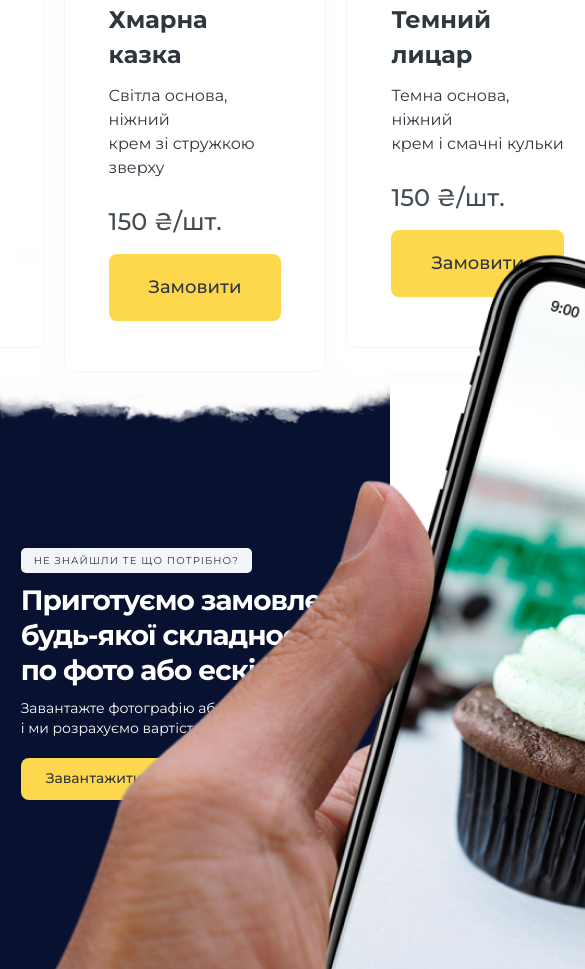
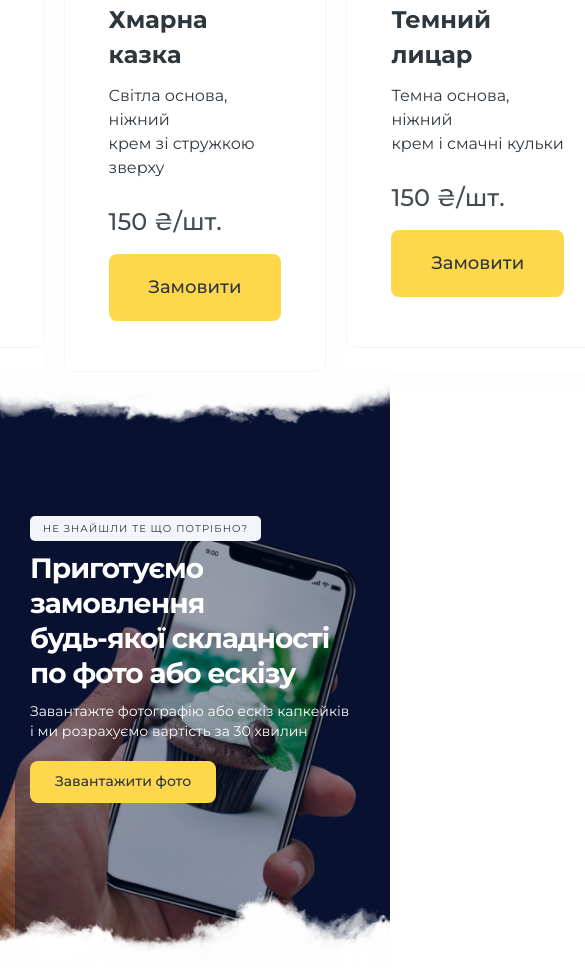
Before and after one commit to Nazunak/_001, a website built with webpack: page src/index.html in a window 390 px wide. Shown: the part 2122-3091 px from the top of the page, 585 px wide, since content can reach past the window. Built offline with nearby package versions, Linux system fonts and the light colour scheme.

Commit message:
work monday cowo

```diff
--- a/src/style/main-style/order.scss
+++ b/src/style/main-style/order.scss
@@ -2,6 +2,7 @@
     background: #081130;
     width: 100%;
     position: relative;
+    overflow: hidden;
 }
 .order__top-picture img {
     width: 100%;
@@ -11,46 +12,19 @@
 .order__block {
     display: flex;
     justify-content: right;
-    gap: 84px;
+    // gap: 84px;
+    padding-top: 109px;
+    padding-bottom: 459px;
 }
 .order__tell {
     position: absolute;
     bottom: 0;
     left: -60px;
+    height: 74%;
 }
-.block-order {
-}
-.block-order__tell-photo {
-}
-.block-order__tell-img {
-}
-.banner__form {
-}
-.form-banner {
-}
-.form-banner__button {
-}
-.form-banner__but {
-}
-.form-banner__text {
-}
-.form-banner__p {
-}
-.form-banner__subtext {
-}
-.form-banner__span {
-}
-.form-banner__catalog {
-}
-.form-banner__catalog-but {
-}
-.button {
-}
-.form-banner__catalog-info {
-}
-.banner-info {
-}
-.banner-info__p {
+.order__tell img {
+    height: 100%;
+    object-fit: cover;
 }
 .order__bot-picture img {
     width: 100%;
@@ -60,8 +34,9 @@
     z-index: 2;
 }
 .order-form {
-    padding-top: 109px;
-    padding-bottom: 459px;
+    padding: 15px;
+    z-index: 2;
+    background: #0811306b;
 }
 .banner-info_none {
     display: none;
@@ -74,3 +49,35 @@
         display: none;
     }
 }
+
+@media (max-width: 1441px) {
+    .order-form {
+        padding-top: 80px;
+        padding-bottom: 265px;
+        height: 100%;
+    }
+    .order__block {
+        padding-top: 50px;
+        padding-bottom: 100px;
+    }
+    .order__tell {
+        height: 68%;
+    }
+}
+@media (max-width: 1025px) {
+    .order__tell {
+        height: 75%;
+    }
+    .order__block {
+        padding-bottom: 41px;
+    }
+}
+@media (max-width: 426px) {
+    .order__block {
+        padding-bottom: 11px;
+    }
+    .order-form {
+        padding-bottom: 152px;
+        padding-top: 27px;
+    }
+}
```
Also changed, not shown: dist/index.html, 4 other files.
